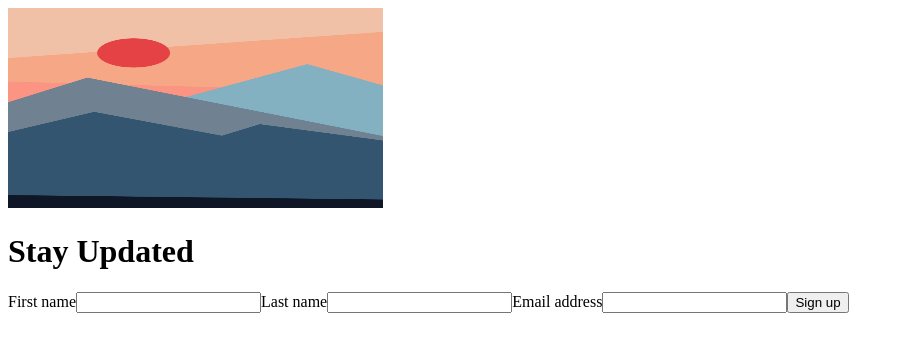
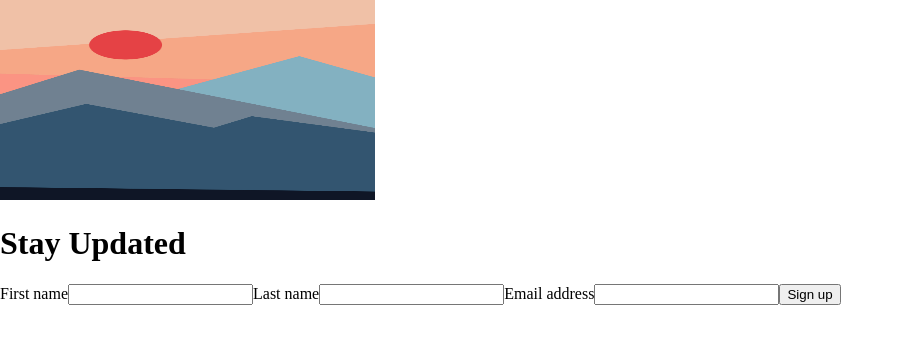
Before and after one commit to annieol/annie-baines-uie-signup-form, an Angular app: page / in a window 1280 px wide. Shown: the top 352 px of the page, without its empty margins (0-912 px from the left). Built offline with nearby package versions, Linux system fonts and the light colour scheme.

Commit message:
feat: reset base styles

```diff
--- a/src/styles.scss
+++ b/src/styles.scss
@@ -1 +1,9 @@
-/* You can add global styles to this file, and also import other style files */
+*,
+*::before,
+*::after {
+  box-sizing: border-box;
+}
+
+body {
+  margin: 0;
+}
```
